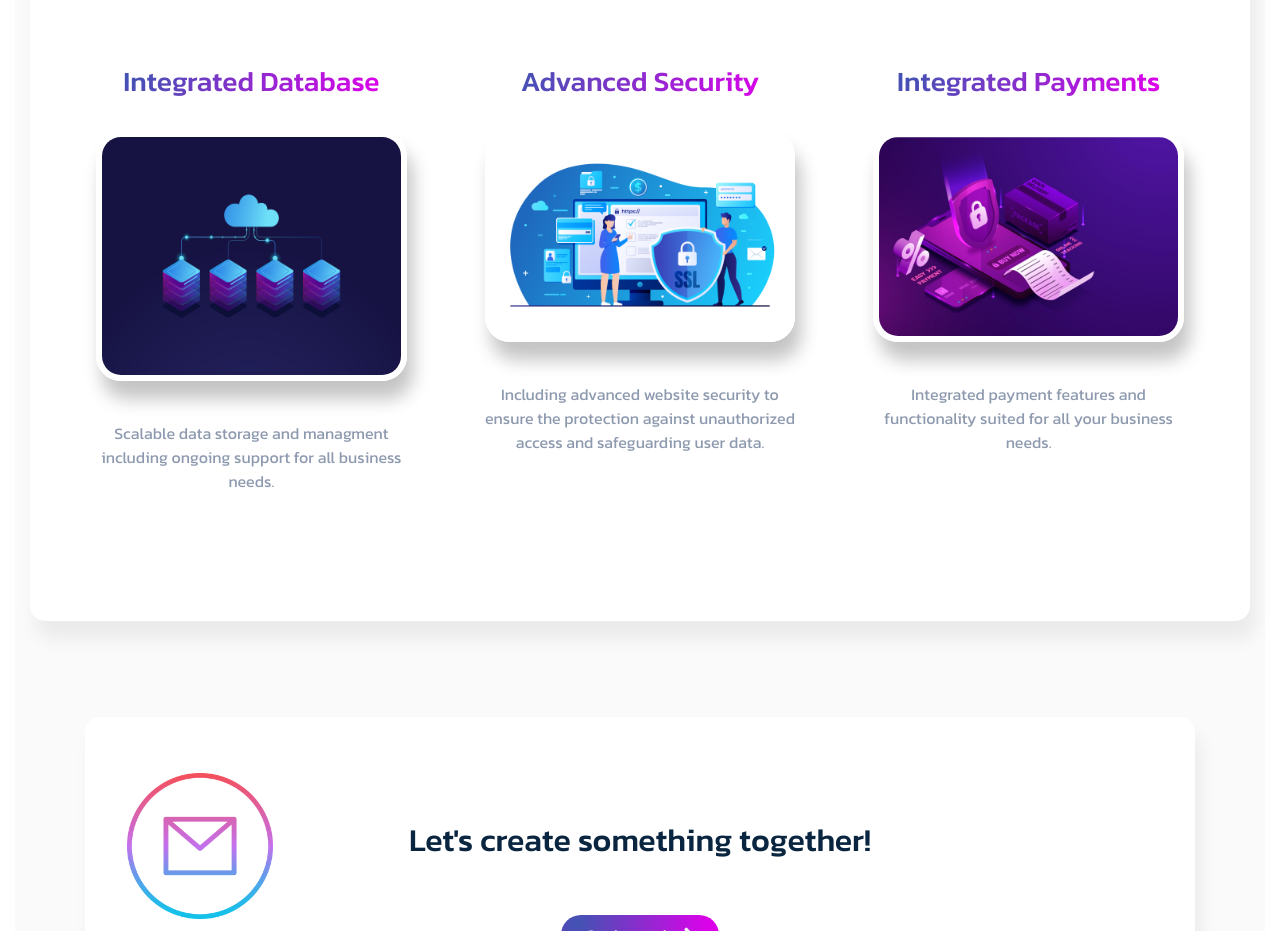
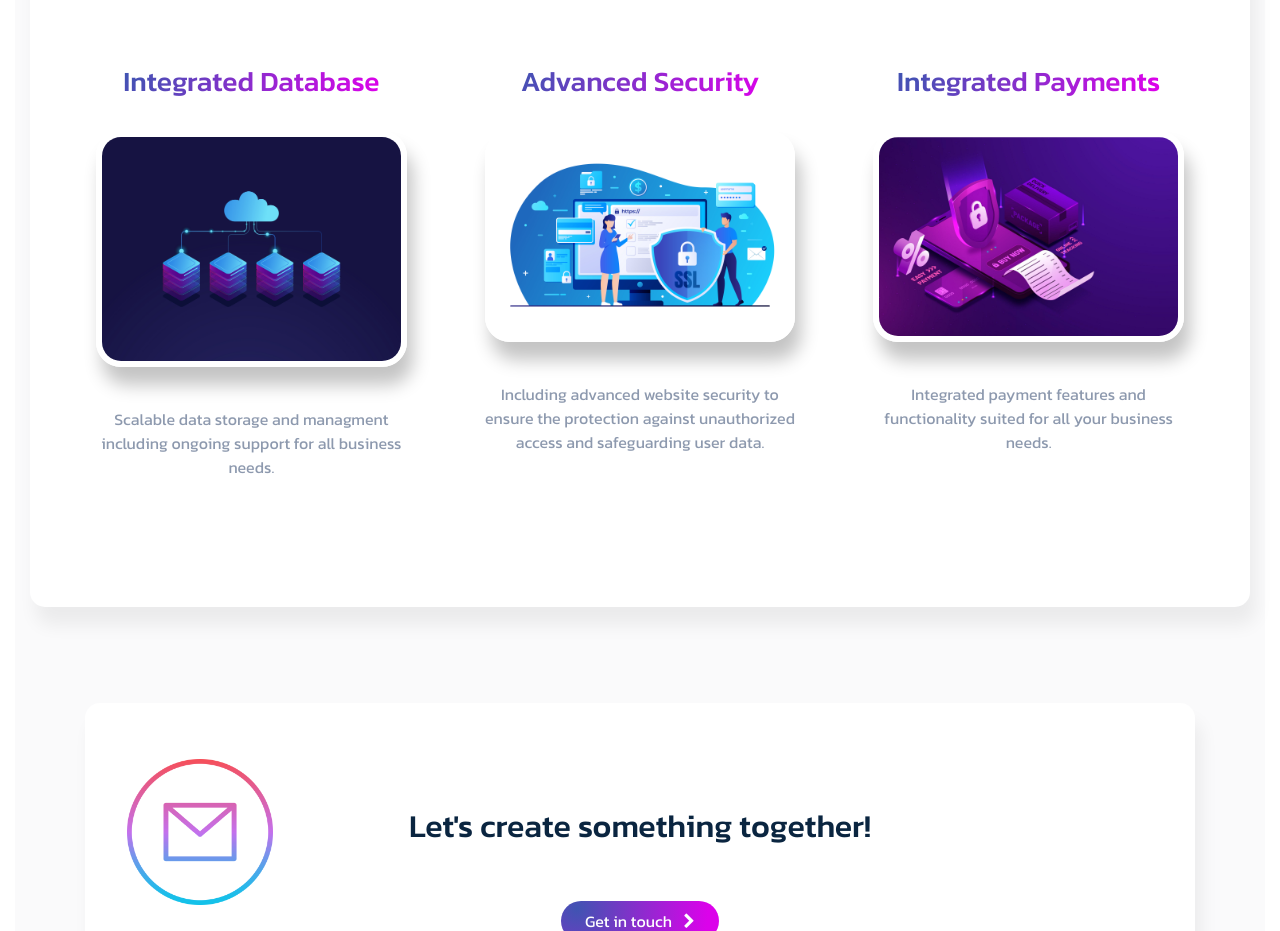
Before and after one commit to TropicalXU/layerlabsv2, a React (Create React App) app: page /services/business-plus-package in a window 1280 px wide. Shown: the part 2380-3311 px from the top of the page. Built offline with nearby package versions, Linux system fonts and the light colour scheme; no server answers.

Commit message:
error fixes

```diff
--- a/src/components/BusinessPackageComponent.js
+++ b/src/components/BusinessPackageComponent.js
@@ -97,7 +97,7 @@ const BusinessPackage = () => {
                 <div className='col-12 col-lg-4'>
                     <div className='p-4 my-3'>
                     <h3 className='font-two text-center gradient-text'>Integrated Database</h3>
-                        <img src='/assets/images/database.jpg' className='custom-img img-hover my-4' width='100%' height='250px' alt='Phase 1' />
+                        <img src='/assets/images/database.jpg' className='custom-img img-hover img-fluid my-4' width='100%' height='340px' alt='Phase 1' />
                         <ul className='list-unstyled text-center font-two grey-text-lite pt-3'>
                             <li>Scalable data storage and managment including ongoing support for all business needs.</li>
                         </ul>
```
